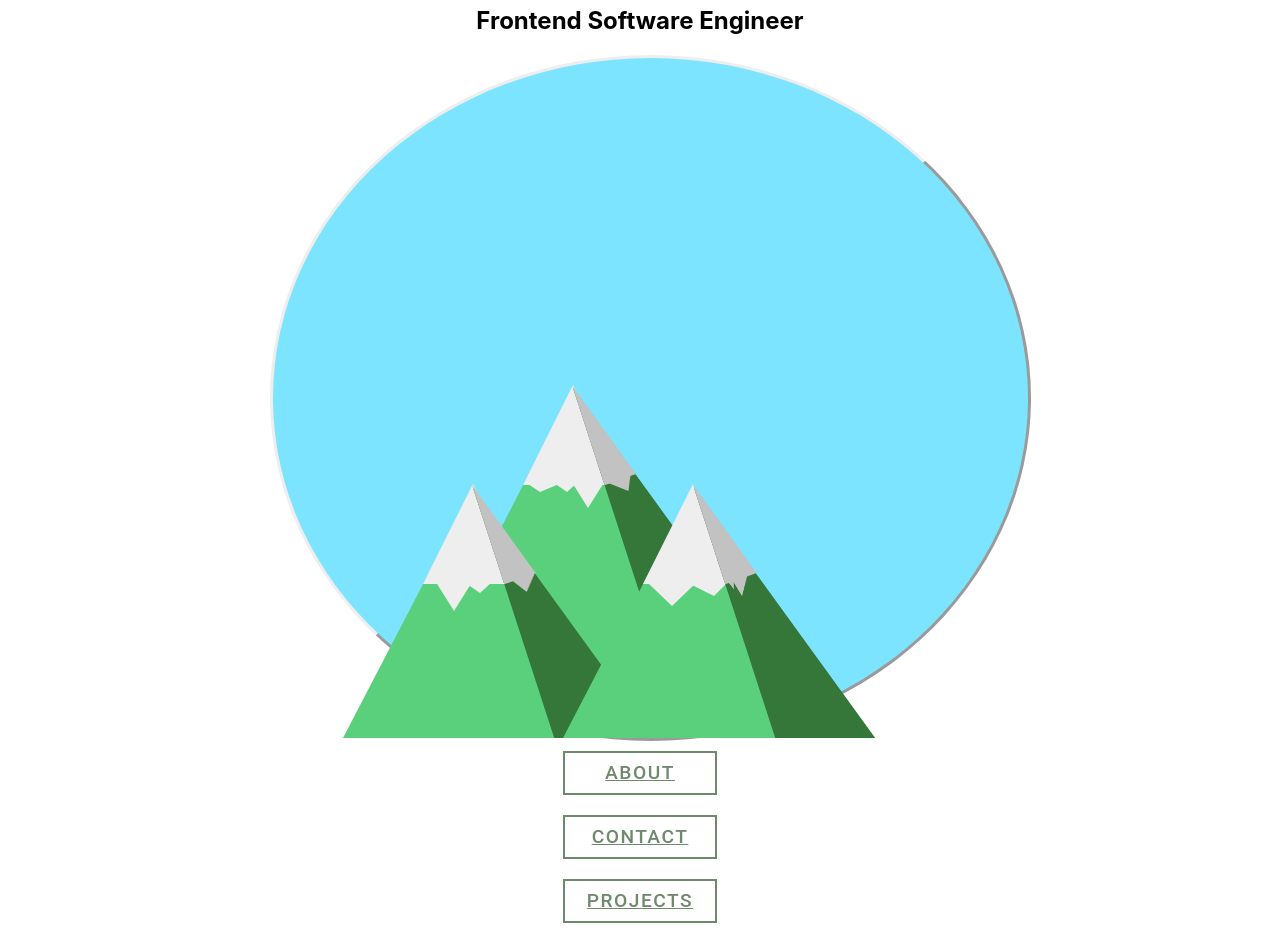
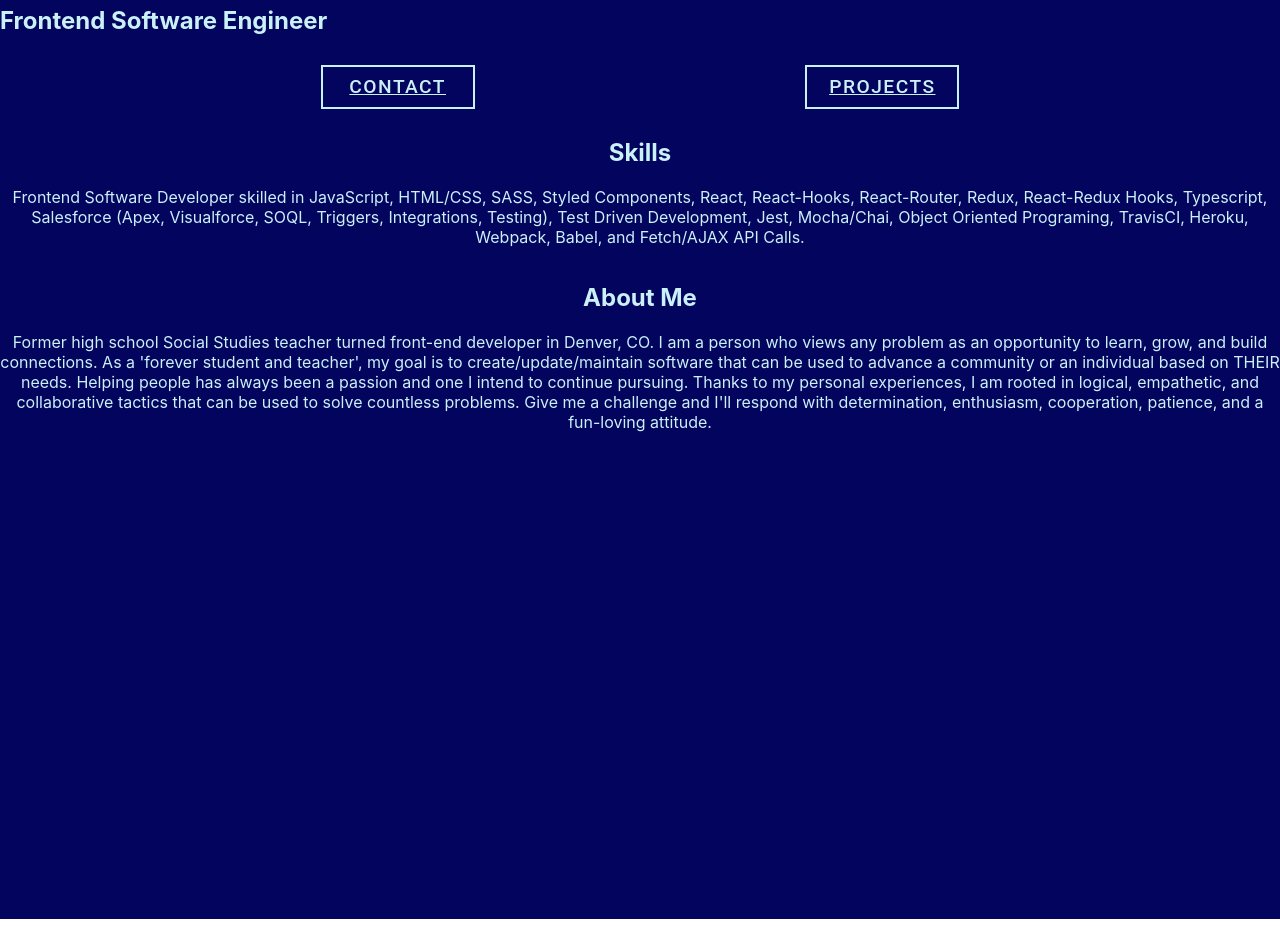
Before and after one commit to ericberglund117/profile, a React (Create React App) app: page / in a window 1280 px wide. Shown: the part 360-1293 px from the top of the page. Built offline with nearby package versions, Linux system fonts and the light colour scheme.

Commit message:
Update styling

```diff
--- a/src/App.css
+++ b/src/App.css
@@ -1,3 +1,19 @@
-.App {
+.page {
   text-align: center;
+  display: flex;
+  flex-direction: column;
+  flex-wrap: nowrap;
+  align-content: center;
+  justify-content: flex-start;
+  align-items: stretch;
+  height: 100vh;
+  background-color: #03045E;
 }
+
+.main-header-section{
+ background-color: #03045E;
+}
+
+a{
+  align-self: flex-start;
+}
--- a/src/App.js
+++ b/src/App.js
@@ -2,6 +2,7 @@ import Header from './header/Header';
 import { StyledButton } from './styledComponents.styles';
 import './App.css';
 import MainPage from './mainPage/MainPage';
+import Design from './design/Design';
 import About from './about/About';
 import {Route, Switch, Link} from 'react-router-dom';
 
@@ -9,46 +10,20 @@ import {Route, Switch, Link} from 'react-router-dom';
 function App() {
   return (
     <div className="App">
-      <section className="header-section">
+      <section className="main-header-section">
         <Link to={`/`}>
           <img className="eb-logo" src="https://fontmeme.com/permalink/210505/81d25d957f62d7bbd5b434142331e1f7.png" alt="initial logo" />
         </Link>
         <Header />
       </section>
 
-        <Route path="/about">
-          <About />
+        <Route exact path="/">
+         {/* <MainPage /> */}
+         {/* <Design /> */}
         </Route>
 
-        <Route exact path="/">
-         <MainPage />
-        </Route>
-
-        <section className="left-section">
-          <Link to={"/about"}>
-            <StyledButton>
-              <div id="translate"></div>
-                <h2 className="link" id="addListButton">About</h2>
-            </StyledButton>
-          </Link>
-        </section>
-
-        <section className="right-section">
-          <Link to={"/contact"}>
-            <StyledButton>
-              <div id="translate"></div>
-                <h2 className="link" id="addListButton">Contact</h2>
-            </StyledButton>
-          </Link>
-        </section>
-
-        <section className="middle-section">
-          <Link to={"/projects"}>
-            <StyledButton>
-              <div id="translate"></div>
-                <h2 className="link" id="addListButton">Projects</h2>
-            </StyledButton>
-          </Link>
+        <section className="page">
+          <About />
         </section>
     </div>
   );
--- a/src/about/About.css
+++ b/src/about/About.css
@@ -0,0 +1,5 @@
+.about-section{
+    display: flex;
+    flex-direction: column;
+    color: #CAF0F8;
+}
--- a/src/design/Design.css
+++ b/src/design/Design.css
@@ -0,0 +1,17 @@
+.left-clip{
+    /* position: absolute;
+    content: '';
+    bottom: 0;
+    left: -180px;
+    border-top: 0px solid transparent;
+    border-right: 180px solid transparent;
+    border-bottom: 350px solid #659B5E;
+    border-left: 180px solid transparent;
+    z-index: 5;
+    transform-origin: top;
+    transform: skewX(27deg) */
+    width: 0;
+    height: 0;
+    border-bottom: 100px solid #659B5E;
+    border-right: 100px solid transparent;
+}
--- a/src/design/Design.js
+++ b/src/design/Design.js
@@ -0,0 +1,10 @@
+import "./Design.css";
+
+function Design() {
+    return (
+        <section className="left-clip">
+        </section>
+    )
+};
+
+export default Design;
--- a/src/header/Header.css
+++ b/src/header/Header.css
@@ -0,0 +1,9 @@
+.header-section {
+    background-color: #03045E;
+    color: #CAF0F8;
+}
+
+.buttons {
+    display: flex;
+    justify-content: space-evenly;
+  }
--- a/src/header/Header.js
+++ b/src/header/Header.js
@@ -1,5 +1,7 @@
 import Logo from '../logo/Logo.js'
 import "./Header.css"
+import {Route, Switch, Link} from 'react-router-dom';
+import { StyledButton } from '../styledComponents.styles';
 
 
 function Header() {
@@ -7,6 +9,25 @@ function Header() {
     <section className="header-section">
       <h1 className="name">Eric Berglund</h1>
       <h2 className="title">Frontend Software Engineer</h2>
+      <section className="buttons">
+            <section className="middle-section">
+              <Link to={"/contact"}>
+                <StyledButton>
+                  <div id="translate"></div>
+                    <h2 className="link" id="addListButton">Contact</h2>
+                </StyledButton>
+              </Link>
+            </section>
+
+            <section className="right-section">
+              <Link to={"/projects"}>
+                <StyledButton>
+                  <div id="translate"></div>
+                    <h2 className="link" id="addListButton">Projects</h2>
+                </StyledButton>
+              </Link>
+            </section>
+          </section>
     </section>
   )
 }
--- a/src/styledComponents.styles.js
+++ b/src/styledComponents.styles.js
@@ -5,9 +5,9 @@ export const StyledButton = styled.div`
   display: inline-flex;
   height: 40px;
   width: 150px;
-  border: 2px solid #6f896d;
+  border: 2px solid #CAF0F8;
   margin: 10px;
-  color: #6f896d;
+  color: #CAF0F8;
   text-transform: uppercase;
   text-decoration: none;
   font-size: .8em;
@@ -21,7 +21,7 @@ export const StyledButton = styled.div`
   cursor: pointer;
   .link {
     font-weight: 500;
-    color: #6f896d;
+    color: #CAF0F8;
     position: relative;
     transition: all .45s ease-Out;
     text-decoration: underline;
@@ -30,7 +30,7 @@ export const StyledButton = styled.div`
     left: 0;
   }
   &:hover .link {
-    color: #f5f5f5;
+    color: #CAF0F8;
   }
   #translate {
     transform: rotate(50deg);
@@ -38,7 +38,7 @@ export const StyledButton = styled.div`
     height: 250%;
     left: -200px;
     top: -30px;
-    background: #6f896d;
+    background: #0096C7;
     position: absolute;
     transition: all .3s ease-Out;
   }
```
